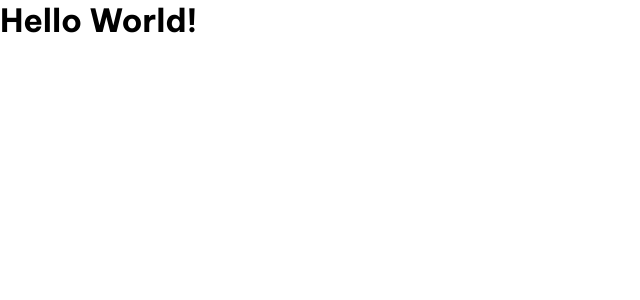
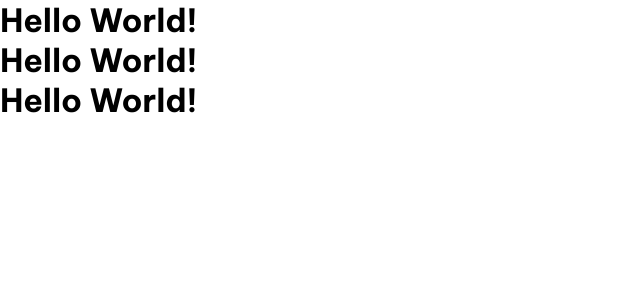
Before and after one commit to muzuka/WebRPG, an Angular app: page / in a window 1280 px wide. Shown: the top 300 px of the page, without its empty margins (0-640 px from the left). Built offline with nearby package versions, Linux system fonts and the light colour scheme.

Commit message:
Built out starting files

```diff
--- a/src/app/app.component.ts
+++ b/src/app/app.component.ts
@@ -1,10 +1,16 @@
 import {Component} from '@angular/core';
+import { CodeEditorComponent } from "./components/codeeditor.component";
+import { GameViewComponent } from './components/gameview.component';
 
 @Component({
   selector: 'app-root',
-  imports: [],
+  imports: [CodeEditorComponent, GameViewComponent],
   template: `
-    <h1>Hello World!</h1>
+    <div>
+      <h1>Hello World!</h1>
+      <game-view> </game-view>
+      <editor-view> </editor-view>
+    </div>
   `,
   styleUrls: ['./app.component.css'],
 })
--- /dev/null
+++ b/src/app/components/codeeditor.component.ts
@@ -0,0 +1,13 @@
+import {Component} from '@angular/core';
+
+@Component({
+  selector: 'editor-view',
+  imports: [],
+  template: `
+    <h1>Hello World!</h1>
+  `,
+  styleUrls: ['./codeeditor.component.css'],
+})
+export class CodeEditorComponent {
+  title = 'Homes';
+}
--- /dev/null
+++ b/src/app/components/gameview.component.ts
@@ -0,0 +1,13 @@
+import {Component} from '@angular/core';
+
+@Component({
+  selector: 'game-view',
+  imports: [],
+  template: `
+    <h1>Hello World!</h1>
+  `,
+  styleUrls: ['./gameview.component.css'],
+})
+export class GameViewComponent {
+  title = 'Homes';
+}
```
Also changed, not shown: src/app/components/codeeditor.component.css (added), src/app/components/console.component.css (added), src/app/components/console.component.ts (added), src/app/components/gameview.component.css (added), src/app/components/header.component.css (added), src/app/components/header.component.ts (added).
